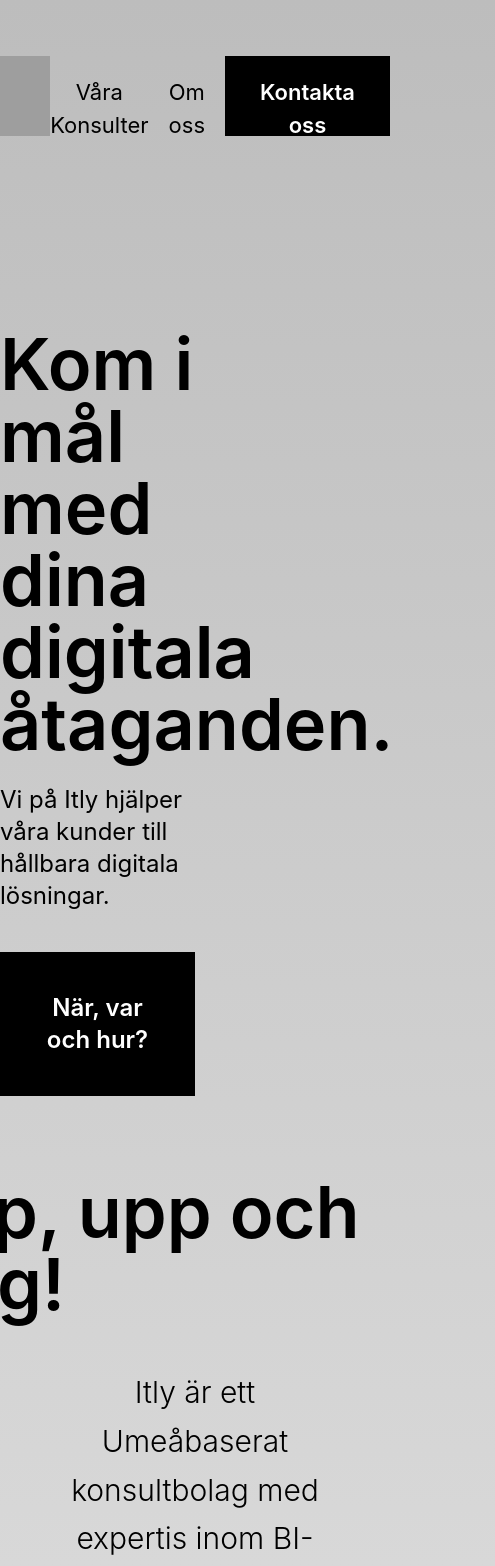
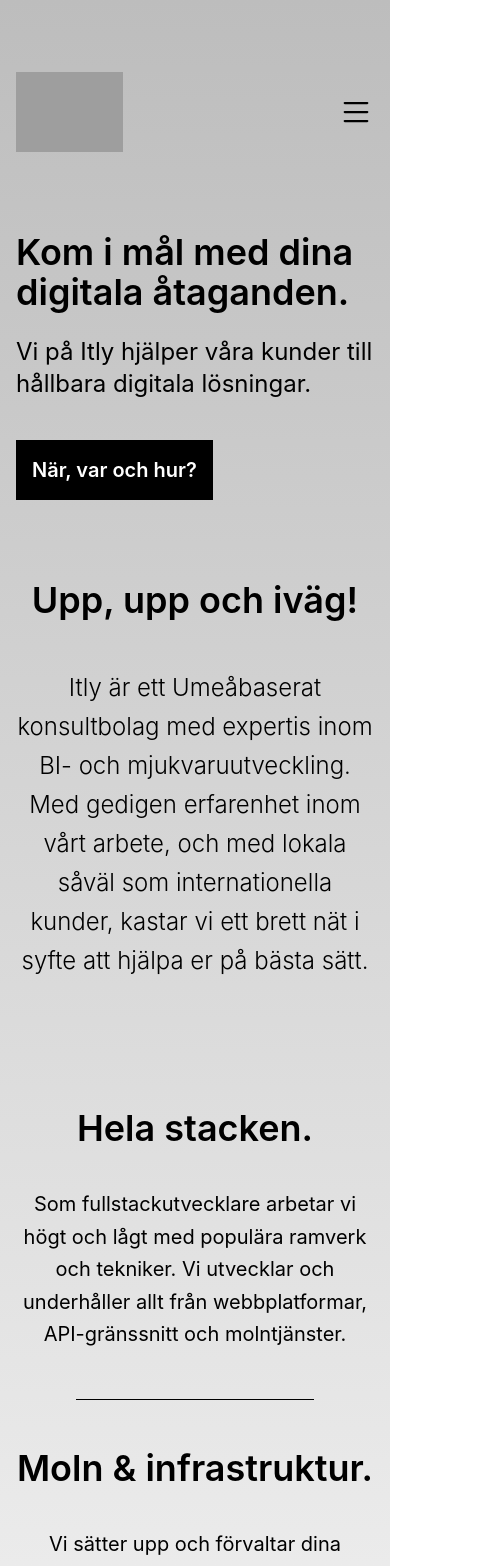
Before and after one commit to jl-oscar/itly-webpage, a React (Create React App) app: page / in a window 390 px wide. Shown: the top 1566 px of the page, 495 px wide, since content can reach past the window. Built offline with nearby package versions, Linux system fonts and the light colour scheme; grey boxes are pictures that could not be loaded.

Commit message:
feat: made the site responsive

```diff
--- a/src/App.tsx
+++ b/src/App.tsx
@@ -2,7 +2,7 @@ import { BrowserRouter as Router, Routes, Route } from "react-router-dom";
 import { Contact } from "./Pages/Contact/Contact";
 import { Home } from "./Pages/Home/Home";
 import { About } from "./Pages/About/About";
-import { HeaderFooter } from "./Components/HeaderFooter";
+import { HeaderFooter } from "./Components/HeaderFooter/HeaderFooter";
 import { Consultants } from "./Pages/Consultants/Consultants";
 
 function App() {
--- a/src/Components/HeaderFooter.tsx
+++ /dev/null
@@ -1,55 +0,0 @@
-import react, { FC, ReactNode } from "react";
-import styled from "styled-components";
-
-interface HeaderFooterProps {
-  children?: ReactNode;
-}
-
-const HeaderButtonsContainer = styled.div`
-  display: flex;
-  justify-content: space-between;
-  gap: 20px;
-`;
-
-interface ButtonProps {
-  inverted?: boolean;
-}
-
-const HeaderButton = styled.a<ButtonProps>`
-  text-align: center;
-  padding: ${(props) => (props.inverted ? "20px 35px" : "20px 0px")};
-  font-size: 22px;
-  font-weight: ${(props) => (props.inverted ? "600" : "normal")};
-  color: ${(props) => (props.inverted ? "white" : "black")};
-  background-color: ${(props) =>
-    props.inverted ? "black" : "rgba(0, 0, 0, 0)"};
-  pointer-events: pointer;
-`;
-
-const Footer = styled.div`
-  height: 200px;
-`;
-
-export const HeaderFooter: FC<HeaderFooterProps> = ({ children }) => {
-  return (
-    <div className="container mx-auto flex flex-col h-full min-h-screen">
-      <div className="flex justify-between h-20 mt-14">
-        <a href="/">
-          <img
-            className="text-2xl h-full"
-            src="https://images.squarespace-cdn.com/content/v1/62e45351ae57ad11885910bd/fae09bca-0d47-4bf9-bc8e-ef8acbcd1267/itly_pos%403x.png?format=1500w"
-          />
-        </a>
-        <HeaderButtonsContainer>
-          <HeaderButton href="/consultants">Våra Konsulter</HeaderButton>
-          <HeaderButton href="/about">Om oss</HeaderButton>
-          <HeaderButton href="/contact" inverted>
-            Kontakta oss
-          </HeaderButton>
-        </HeaderButtonsContainer>
-      </div>
-      <div className="flex-1">{children}</div>
-      <Footer>Footer to be</Footer>
-    </div>
-  );
-};
--- /dev/null
+++ b/src/Components/HeaderFooter/HeaderButtons.tsx
@@ -0,0 +1,48 @@
+import react, { FC, ReactNode, useState } from "react";
+import styled from "styled-components";
+import { BsList } from "react-icons/bs";
+import { BsXLg } from "react-icons/bs";
+
+export interface HeaderFooterProps {
+  children?: ReactNode;
+}
+
+export const HeaderButtonsContainer = styled.div`
+  display: flex;
+  justify-content: space-between;
+  gap: 20px;
+`;
+
+export interface ButtonProps {
+  inverted?: boolean;
+}
+
+export const HeaderButton = styled.a<ButtonProps>`
+  text-align: center;
+  padding: ${(props) => (props.inverted ? "20px 35px" : "20px 0px")};
+  font-size: 22px;
+  font-weight: ${(props) => (props.inverted ? "600" : "normal")};
+  color: ${(props) => (props.inverted ? "white" : "black")};
+  background-color: ${(props) =>
+    props.inverted ? "black" : "rgba(0, 0, 0, 0)"};
+  pointer-events: pointer;
+
+  @media (max-width: 768px) {
+    font-size: 30px;
+  }
+`;
+
+export const HamburgerMenu: FC<{ isOpen: boolean; onClick: () => void }> = ({
+  isOpen,
+  onClick,
+}) => {
+  return (
+    <button onClick={onClick}>
+      {isOpen ? (
+        <BsXLg className="text-4xl" />
+      ) : (
+        <BsList className="text-4xl" />
+      )}
+    </button>
+  );
+};
--- /dev/null
+++ b/src/Components/HeaderFooter/HeaderFooter.tsx
@@ -0,0 +1,74 @@
+import react, { FC, ReactNode, useState } from "react";
+import styled from "styled-components";
+import { IsMobileDevice } from "../../Utils/utils";
+import {
+  HamburgerMenu,
+  HeaderButton,
+  HeaderButtonsContainer,
+  HeaderFooterProps,
+} from "./HeaderButtons";
+import { motion } from "framer-motion";
+
+const Footer = styled.div`
+  height: 200px;
+`;
+
+export const HeaderFooter: FC<HeaderFooterProps> = ({ children }) => {
+  const isMobile = IsMobileDevice();
+  const [isOpen, setIsOpen] = useState(false);
+
+  const expandHamburger = () => {
+    setIsOpen(!isOpen);
+  };
+
+  return (
+    <div className="container mx-auto flex flex-col h-full min-h-screen p-4 md:p-12 w-full">
+      <div className="flex justify-between h-20 mt-14">
+        <a href="/">
+          <img
+            className="text-2xl h-full"
+            src="https://images.squarespace-cdn.com/content/v1/62e45351ae57ad11885910bd/fae09bca-0d47-4bf9-bc8e-ef8acbcd1267/itly_pos%403x.png?format=1500w"
+          />
+        </a>
+        {isMobile ? (
+          <HamburgerMenu isOpen={isOpen} onClick={expandHamburger} />
+        ) : (
+          <HeaderButtonsContainer>
+            <HeaderButton href="/consultants">Våra Konsulter</HeaderButton>
+            <HeaderButton href="/about">Om oss</HeaderButton>
+            <HeaderButton href="/contact" inverted>
+              Kontakta oss
+            </HeaderButton>
+          </HeaderButtonsContainer>
+        )}
+      </div>
+
+      {((!isOpen && isMobile) || !isMobile) && (
+        <motion.div
+          initial={{ opacity: 0 }}
+          animate={{ opacity: 1 }}
+          exit={{ opacity: 0 }}
+          transition={{ duration: 0.5 }}
+          className="flex-1"
+        >
+          {children}
+        </motion.div>
+      )}
+      {isOpen && isMobile && (
+        <motion.div
+          initial={{ opacity: 0, y: 100 }}
+          animate={{ opacity: 1, y: 0 }}
+          transition={{ duration: 0.5 }}
+          className="flex flex-col mx-auto mt-8"
+        >
+          <HeaderButton href="/consultants">Våra Konsulter</HeaderButton>
+          <HeaderButton href="/about">Om oss</HeaderButton>
+          <HeaderButton href="/contact" inverted>
+            Kontakta oss
+          </HeaderButton>
+        </motion.div>
+      )}
+      {!isOpen && <Footer>Footer to be</Footer>}
+    </div>
+  );
+};
--- a/src/Pages/Home/Content.tsx
+++ b/src/Pages/Home/Content.tsx
@@ -7,8 +7,10 @@ const StartParagraph: FC<{
   noDivider?: boolean;
 }> = ({ title, text, noDivider }) => {
   return (
-    <div className="flex flex-col justify-center items-center my-20">
-      <h2 className="text-5xl font-semibold mb-20">{title}</h2>
+    <div className="flex flex-col justify-center items-center my-12 md:my-20">
+      <h2 className="text-4xl md:text-5xl font-semibold mb-10 md:mb-20 text-center">
+        {title}
+      </h2>
       <p className="text-xl text-center leading-relaxed mb-12">{text}</p>
       {!noDivider && <DividerDiv px={120} />}
     </div>
@@ -17,11 +19,13 @@ const StartParagraph: FC<{
 
 export const Content = () => {
   return (
-    <div className="flex flex-col justify-center items-center mx-44">
+    <div className="flex flex-col justify-center items-center overflow-hidden">
       {/* Upp, upp och iväg */}
-      <div className="flex flex-col justify-center items-center my-20">
-        <h2 className="text-7xl font-semibold mb-12">Upp, upp och iväg!</h2>
-        <p className="text-3xl text-center px-40 font-light leading-relaxed">
+      <div className="flex flex-col justify-center items-center my-20 md:max-w-2xl sm:max-w-xl text-center">
+        <h2 className="text-4xl md:text-6xl font-semibold mb-12">
+          Upp, upp och iväg!
+        </h2>
+        <p className="text-2xl md:text-3xl text-center font-light leading-relaxed">
           Itly är ett Umeåbaserat konsultbolag med expertis inom BI- och
           mjukvaruutveckling. Med gedigen erfarenhet inom vårt arbete, och med
           lokala såväl som internationella kunder, kastar vi ett brett nät i
@@ -29,7 +33,7 @@ export const Content = () => {
         </p>
       </div>
 
-      <div className="mx-72">
+      <div className="md:max-w-xl">
         {/* Hela stacken */}
         <StartParagraph
           title="Hela stacken."
--- a/src/Pages/Home/Intro.tsx
+++ b/src/Pages/Home/Intro.tsx
@@ -1,14 +1,14 @@
 export const Intro = () => {
   return (
-    <div className="max-w-[50%] mt-48">
-      <h1 className="text-7xl font-semibold">
+    <div className="max-w-[100%] md:max-w-[50%] mt-20 md:mt-48">
+      <h1 className="text-4xl md:text-7xl font-semibold">
         Kom i mål med dina digitala åtaganden.
       </h1>
       <p className="mt-6 text-2xl">
         Vi på Itly hjälper våra kunder till hållbara digitala lösningar.
       </p>
       <a>
-        <button className="mt-10 p-10 text-2xl font-semibold bg-black text-white">
+        <button className="mt-10 p-4 md:p-10 text-xl md:text-2xl font-semibold bg-black text-white">
           När, var och hur?
         </button>
       </a>
--- /dev/null
+++ b/src/Utils/utils.ts
@@ -0,0 +1,25 @@
+import { useEffect, useState } from "react";
+
+export const IsMobileDevice = () => {
+    const [isMobile, setIsMobile] = useState(false);
+
+    useEffect(() => {
+      const handleResize = () => {
+        const isMobileDevice = window.innerWidth <= 768; // Set your preferred mobile width breakpoint here (e.g., 768 pixels)
+        setIsMobile(isMobileDevice);
+      };
+
+      // Initial check when the component mounts
+      handleResize();
+
+      // Event listener for window resize
+      window.addEventListener('resize', handleResize);
+
+      // Clean up the event listener when the component unmounts
+      return () => {
+        window.removeEventListener('resize', handleResize);
+      };
+    }, []);
+
+    return isMobile;
+  }
```
